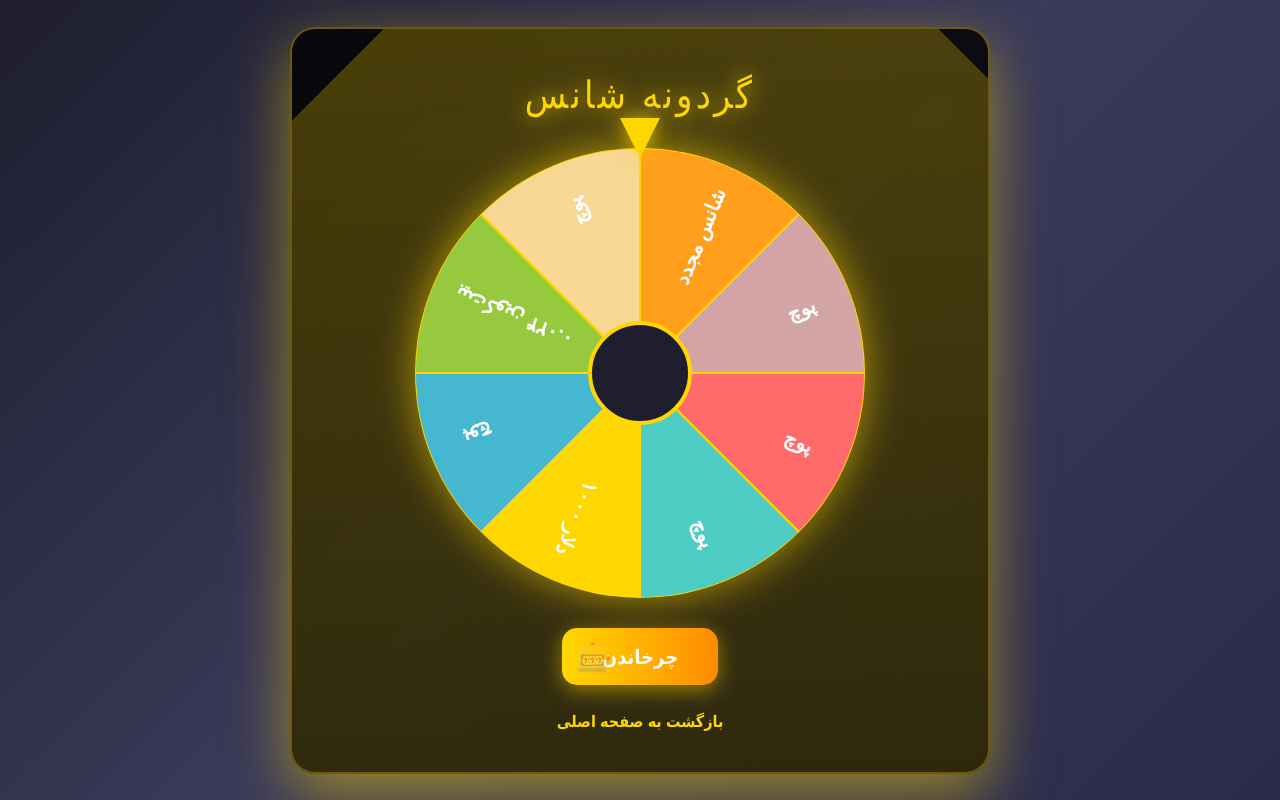
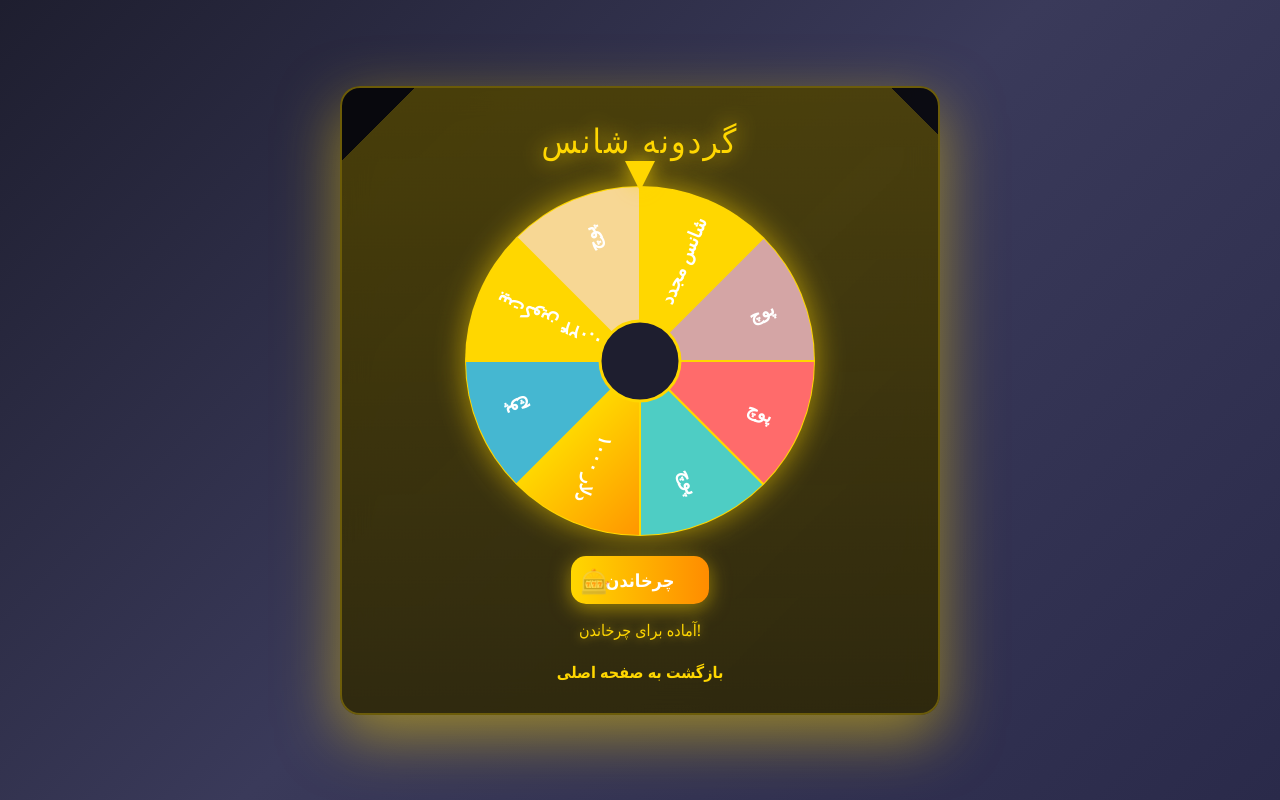
Before and after one commit to RohamJokar/Dollarstar, a plain HTML site: page wheel.html in a window 1280 px wide. Drawn offline with Linux system fonts and the light colour scheme.

Commit message:
Update wheel.html

```diff
--- a/wheel.html
+++ b/wheel.html
@@ -23,10 +23,10 @@
             text-align: center;
             position: relative;
             width: 100%;
-            max-width: 700px;
-            padding: 40px;
+            max-width: 600px;
+            padding: 30px;
             background: rgba(0, 0, 0, 0.8);
-            border-radius: 25px;
+            border-radius: 20px;
             box-shadow: 0 20px 60px rgba(255, 215, 0, 0.5);
             backdrop-filter: blur(15px);
             border: 2px solid rgba(255, 215, 0, 0.4);
@@ -50,11 +50,11 @@
             100% { transform: rotate(45deg) translate(-30%, -30%); }
         }
         .wheel-title {
-            font-size: 36px;
+            font-size: 32px;
             color: #ffd700;
             text-shadow: 0 0 20px rgba(255, 215, 0, 0.9);
-            margin-bottom: 30px;
-            letter-spacing: 3px;
+            margin-bottom: 25px;
+            letter-spacing: 2px;
             animation: pulseTitle 2s infinite;
         }
         @keyframes pulseTitle {
@@ -64,8 +64,8 @@
         }
         .wheel-wrapper {
             position: relative;
-            width: 450px;
-            height: 450px;
+            width: 350px;
+            height: 350px;
             margin: 0 auto;
         }
         #wheelCanvas {
@@ -73,18 +73,18 @@
             height: 100%;
             transition: transform 4s ease-out;
             border-radius: 50%;
-            box-shadow: 0 0 40px rgba(255, 215, 0, 0.6), inset 0 0 20px rgba(255, 215, 0, 0.3);
+            box-shadow: 0 0 30px rgba(255, 215, 0, 0.6), inset 0 0 15px rgba(255, 215, 0, 0.3);
         }
         .pointer {
             position: absolute;
-            top: -30px;
+            top: -25px;
             left: 50%;
             transform: translateX(-50%);
             width: 0;
             height: 0;
-            border-left: 20px solid transparent;
-            border-right: 20px solid transparent;
-            border-top: 40px solid #ffd700;
+            border-left: 15px solid transparent;
+            border-right: 15px solid transparent;
+            border-top: 30px solid #ffd700;
             filter: drop-shadow(0 0 10px rgba(255, 215, 0, 0.8));
             z-index: 10;
         }
@@ -92,24 +92,24 @@
             background: linear-gradient(90deg, #ffd700, #ff8c00);
             border: none;
             border-radius: 15px;
-            padding: 15px 40px;
+            padding: 12px 35px;
             color: #fff;
-            font-size: 20px;
+            font-size: 18px;
             font-weight: bold;
             cursor: pointer;
             transition: all 0.3s ease;
             position: relative;
             overflow: hidden;
             box-shadow: 0 5px 20px rgba(255, 215, 0, 0.5);
-            margin-top: 30px;
+            margin-top: 20px;
         }
         .spin-btn::before {
             content: '🎰';
             position: absolute;
             top: 50%;
-            left: 15px;
+            left: 10px;
             transform: translateY(-50%);
-            font-size: 28px;
+            font-size: 24px;
             opacity: 0.3;
         }
         .spin-btn:hover {
@@ -123,8 +123,8 @@
             box-shadow: none;
         }
         .result {
-            margin-top: 20px;
-            font-size: 20px;
+            margin-top: 15px;
+            font-size: 18px;
             color: #fff;
             text-shadow: 0 0 10px rgba(255, 215, 0, 0.5);
             opacity: 0;
@@ -133,9 +133,15 @@
         .result.show {
             opacity: 1;
         }
+        .timer {
+            margin-top: 15px;
+            font-size: 16px;
+            color: #ffd700;
+            text-shadow: 0 0 8px rgba(255, 215, 0, 0.6);
+        }
         .back-link {
             display: block;
-            margin-top: 25px;
+            margin-top: 20px;
             color: #ffd700;
             text-decoration: none;
             font-size: 16px;
@@ -153,10 +159,11 @@
         <div class="wheel-title">گردونه شانس</div>
         <div class="wheel-wrapper">
             <div class="pointer"></div>
-            <canvas id="wheelCanvas" width="450" height="450"></canvas>
+            <canvas id="wheelCanvas" width="350" height="350"></canvas>
         </div>
         <button class="spin-btn" id="spinBtn">چرخاندن</button>
         <div class="result" id="result"></div>
+        <div class="timer" id="timer"></div>
         <a href="welcome.html" class="back-link">بازگشت به صفحه اصلی</a>
     </div>
 
@@ -165,10 +172,14 @@
         const ctx = canvas.getContext('2d');
         const spinBtn = document.getElementById('spinBtn');
         const resultElement = document.getElementById('result');
+        const timerElement = document.getElementById('timer');
         const prizes = [
             'پوچ', 'پوچ', '۱۰۰۰ دلار', 'پوچ', '۰.۰۲۴ بیت‌کوین', 'پوچ', 'شانس مجدد', 'پوچ'
         ];
-        const colors = ['#ff6b6b', '#4ecdc4', '#ffd700', '#45b7d1', '#96c93d', '#f7d794', '#ff9f1c', '#d4a5a5'];
+        const colors = [
+            '#ff6b6b', '#4ecdc4', 'linear-gradient(90deg, #ffd700, #ff8c00)', '#45b7d1',
+            'linear-gradient(90deg, #ffd700, #ff8c00)', '#f7d794', 'linear-gradient(90deg, #ffd700, #ff8c00)', '#d4a5a5'
+        ];
         const segments = prizes.length;
         const angle = (2 * Math.PI) / segments;
         let currentAngle = 0;
@@ -179,49 +190,76 @@
             ctx.clearRect(0, 0, canvas.width, canvas.height);
             for (let i = 0; i < segments; i++) {
                 ctx.beginPath();
-                ctx.fillStyle = colors[i];
-                ctx.moveTo(225, 225); // مرکز گردونه
-                ctx.arc(225, 225, 225, i * angle, (i + 1) * angle);
-                ctx.lineTo(225, 225);
+                if (colors[i].startsWith('linear-gradient')) {
+                    const gradient = ctx.createLinearGradient(175, 175, 275, 275);
+                    gradient.addColorStop(0, '#ffd700');
+                    gradient.addColorStop(1, '#ff8c00');
+                    ctx.fillStyle = gradient;
+                } else {
+                    ctx.fillStyle = colors[i];
+                }
+                ctx.moveTo(175, 175); // مرکز گردونه
+                ctx.arc(175, 175, 175, i * angle, (i + 1) * angle);
+                ctx.lineTo(175, 175);
                 ctx.fill();
                 ctx.strokeStyle = '#ffd700';
                 ctx.lineWidth = 2;
                 ctx.stroke();
                 ctx.save();
-                ctx.translate(225, 225);
+                ctx.translate(175, 175);
                 ctx.rotate(i * angle + angle / 2);
                 ctx.fillStyle = '#fff';
-                ctx.font = 'bold 20px Segoe UI';
+                ctx.font = 'bold 18px Segoe UI';
                 ctx.textAlign = 'right';
-                ctx.fillText(prizes[i], 200, 10);
+                ctx.fillText(prizes[i], 155, 8);
+                if (prizes[i] === '۱۰۰۰ دلار' || prizes[i] === '۰.۰۲۴ بیت‌کوین' || prizes[i] === 'شانس مجدد') {
+                    ctx.shadowBlur = 10;
+                    ctx.shadowColor = '#ffd700';
+                }
                 ctx.restore();
+                ctx.shadowBlur = 0; // ریست سایه
             }
-            // اضافه کردن دایره مرکزی برای زیبایی
+            // دایره مرکزی
             ctx.beginPath();
-            ctx.arc(225, 225, 50, 0, 2 * Math.PI);
+            ctx.arc(175, 175, 40, 0, 2 * Math.PI);
             ctx.fillStyle = '#1e1e2f';
             ctx.fill();
             ctx.strokeStyle = '#ffd700';
-            ctx.lineWidth = 4;
+            ctx.lineWidth = 3;
             ctx.stroke();
         }
         drawWheel();
 
+        // تایمر
+        function updateTimer() {
+            const now = Date.now();
+            const lastSpinTime = localStorage.getItem('lastSpinTime') ? parseInt(localStorage.getItem('lastSpinTime')) : 0;
+            const timeLeft = cooldown - (now - lastSpinTime);
+            if (timeLeft > 0) {
+                const hours = Math.floor(timeLeft / (1000 * 60 * 60));
+                const minutes = Math.floor((timeLeft % (1000 * 60 * 60)) / (1000 * 60));
+                const seconds = Math.floor((timeLeft % (1000 * 60)) / 1000);
+                timerElement.textContent = `شانس بعدی: ${hours}:${minutes.toString().padStart(2, '0')}:${seconds.toString().padStart(2, '0')}`;
+                spinBtn.disabled = true;
+            } else {
+                timerElement.textContent = 'آماده برای چرخاندن!';
+                spinBtn.disabled = false;
+            }
+        }
+        setInterval(updateTimer, 1000);
+        updateTimer();
+
         // چک کردن زمان آخرین چرخش
+        const now = Date.now();
         let lastSpinTime = localStorage.getItem('lastSpinTime') ? parseInt(localStorage.getItem('lastSpinTime')) : 0;
-        const now = Date.now();
         if (now - lastSpinTime < cooldown) {
             spinBtn.disabled = true;
-            const remainingTime = cooldown - (now - lastSpinTime);
-            const hoursLeft = Math.ceil(remainingTime / (1000 * 60 * 60));
-            resultElement.textContent = `لطفاً ${hoursLeft} ساعت دیگر برای شانس بعدی صبر کنید!`;
-            resultElement.classList.add('show');
         }
 
         spinBtn.addEventListener('click', () => {
             if (!spinBtn.disabled) {
                 spinBtn.disabled = true;
-                resultElement.textContent = ''; // پاک کردن پیام قبلی
+                resultElement.textContent = '';
                 const spins = 5 + Math.random() * 5; // 5 تا 10 دور
                 const poochIndex = 0; // همیشه روی اولین "پوچ" فرود میاد
                 const targetAngle = spins * 2 * Math.PI + (poochIndex * angle);
@@ -242,7 +280,7 @@
                             resultElement.textContent = 'متأسفانه امروز شانس همراه شما نبود. بعد از ۱۲ ساعت مجدداً شانس خودتون رو امتحان کنید!';
                             resultElement.classList.add('show');
                             localStorage.setItem('lastSpinTime', Date.now());
-                        }, 500); // تأخیر 0.5 ثانیه برای نمایش پیام
+                        }, 500);
                     }
                 }
                 requestAnimationFrame(animate);
```
